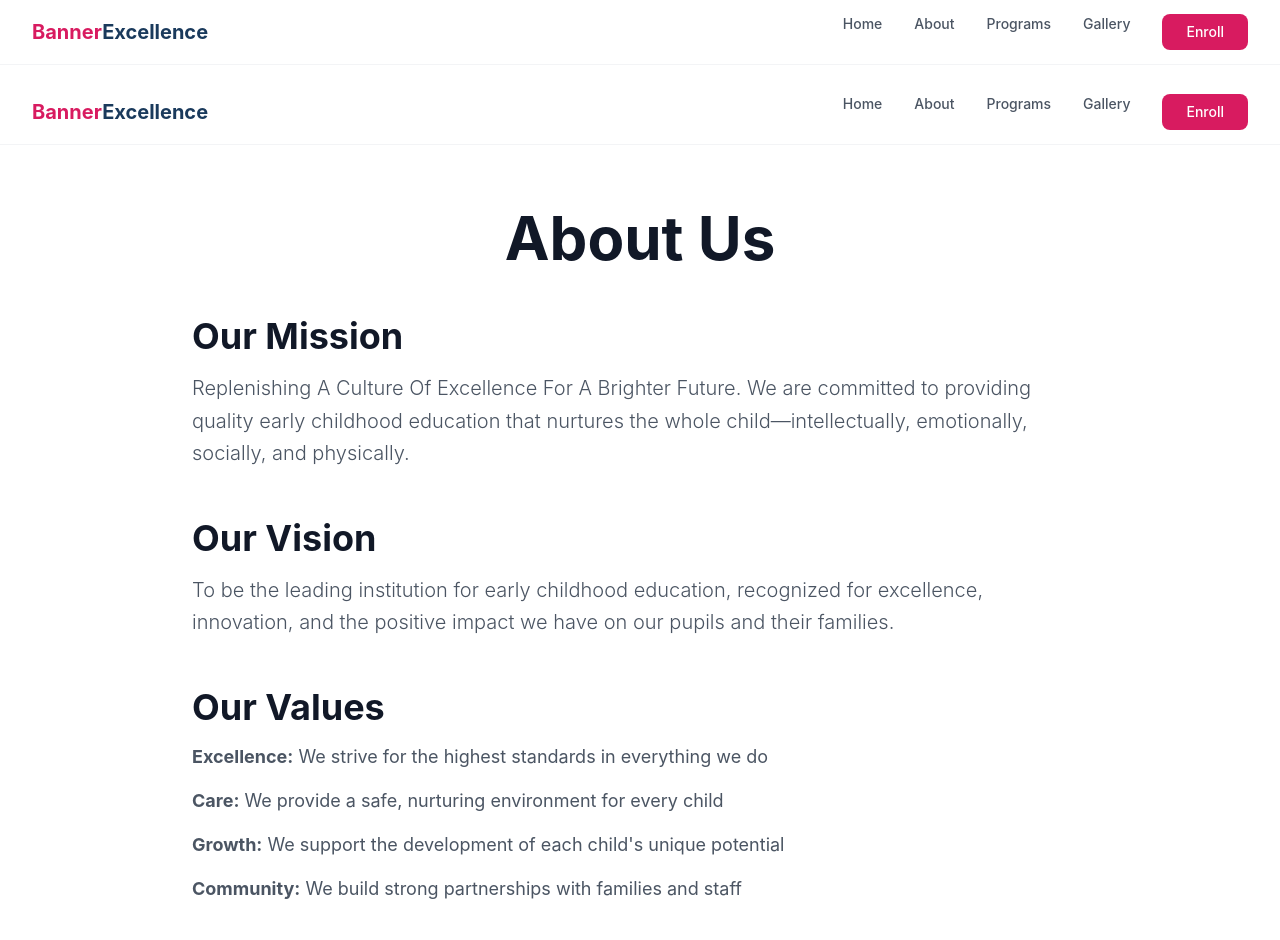
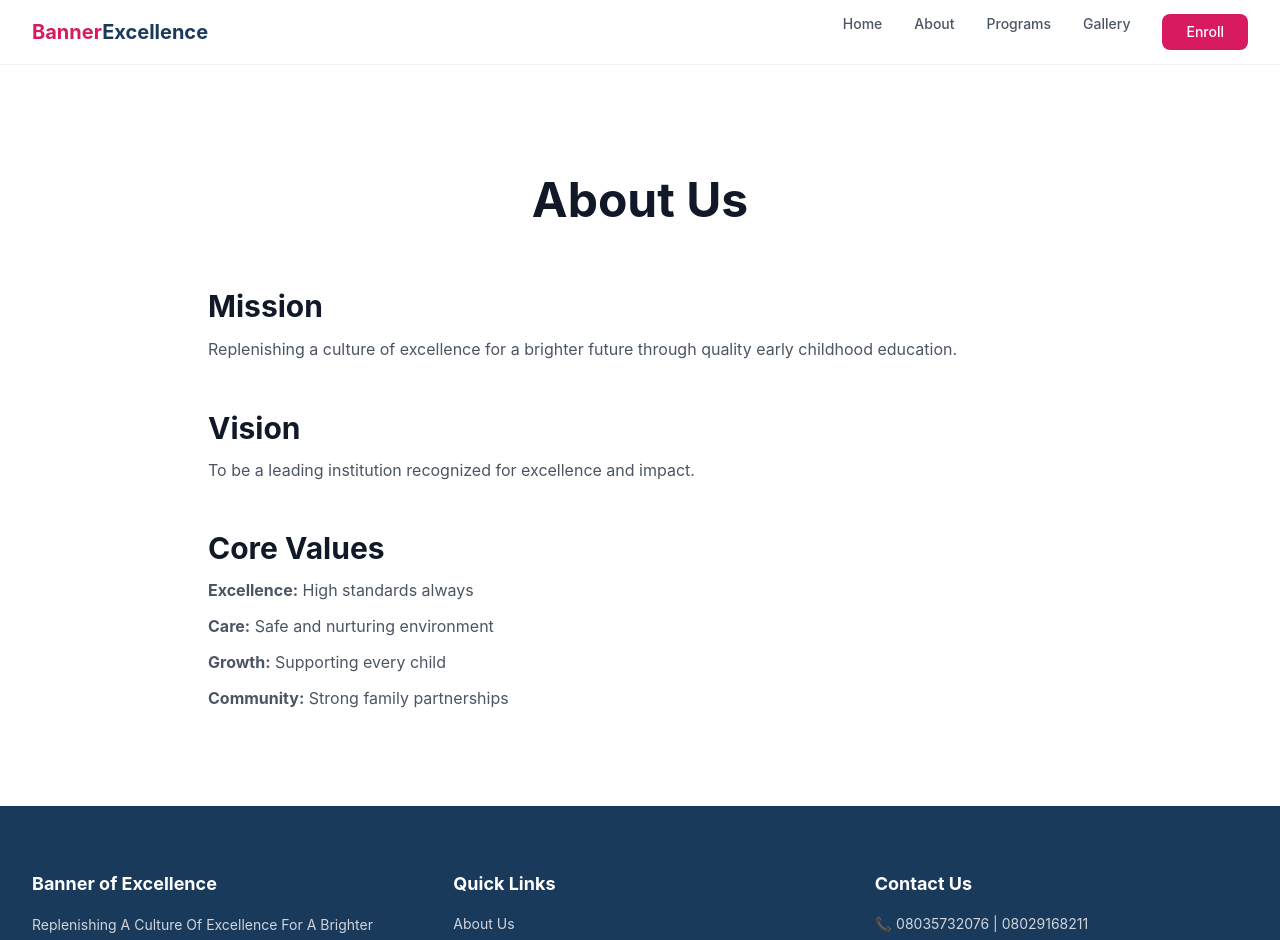
Before and after one commit to Josh-Fynly/school-website, a Next.js app: page /about in a window 1280 px wide. Shown: the top 940 px of the page. Built offline with nearby package versions, Linux system fonts and the light colour scheme.

Commit message:
Update page.tsx

```diff
--- a/app/about/page.tsx
+++ b/app/about/page.tsx
@@ -1,63 +1,37 @@
-"use client";
-
-import Navbar from "@/components/Navbar";
-import Footer from "@/components/Footer";
-
 export default function About() {
   return (
-    <>
-      <Navbar />
-
-      <section className="pt-32 pb-20 px-4">
-        <div className="max-w-4xl mx-auto">
-          <h1 className="text-6xl font-bold mb-12 text-center">About Us</h1>
+    <section className="py-24 px-4 max-w-4xl mx-auto">
+      <h1 className="text-5xl font-bold text-center mb-16">
+        About Us
+      </h1>
 
       <div className="space-y-12">
         <div>
-              <h2 className="text-4xl font-bold mb-4">Our Mission</h2>
-              <p className="text-xl text-gray-600 leading-relaxed font-light">
-                Replenishing A Culture Of Excellence For A Brighter Future. We
-                are committed to providing quality early childhood education
-                that nurtures the whole child—intellectually, emotionally,
-                socially, and physically.
+          <h2 className="text-3xl font-bold mb-3">Mission</h2>
+          <p className="text-gray-600 leading-relaxed">
+            Replenishing a culture of excellence for a brighter future
+            through quality early childhood education.
           </p>
         </div>
 
         <div>
-              <h2 className="text-4xl font-bold mb-4">Our Vision</h2>
-              <p className="text-xl text-gray-600 leading-relaxed font-light">
-                To be the leading institution for early childhood education,
-                recognized for excellence, innovation, and the positive impact
-                we have on our pupils and their families.
+          <h2 className="text-3xl font-bold mb-3">Vision</h2>
+          <p className="text-gray-600">
+            To be a leading institution recognized for excellence and
+            impact.
           </p>
         </div>
 
         <div>
-              <h2 className="text-4xl font-bold mb-4">Our Values</h2>
-              <ul className="space-y-4">
-                <li className="text-lg text-gray-600">
-                  <span className="font-bold">Excellence:</span> We strive for
-                  the highest standards in everything we do
-                </li>
-                <li className="text-lg text-gray-600">
-                  <span className="font-bold">Care:</span> We provide a safe,
-                  nurturing environment for every child
-                </li>
-                <li className="text-lg text-gray-600">
-                  <span className="font-bold">Growth:</span> We support the
-                  development of each child's unique potential
-                </li>
-                <li className="text-lg text-gray-600">
-                  <span className="font-bold">Community:</span> We build strong
-                  partnerships with families and staff
-                </li>
+          <h2 className="text-3xl font-bold mb-3">Core Values</h2>
+          <ul className="space-y-3 text-gray-600">
+            <li><b>Excellence:</b> High standards always</li>
+            <li><b>Care:</b> Safe and nurturing environment</li>
+            <li><b>Growth:</b> Supporting every child</li>
+            <li><b>Community:</b> Strong family partnerships</li>
           </ul>
         </div>
       </div>
-        </div>
     </section>
-
-      <Footer />
-    </>
   );
 }
```
Lines whose indentation alone changed are shown as unchanged.
